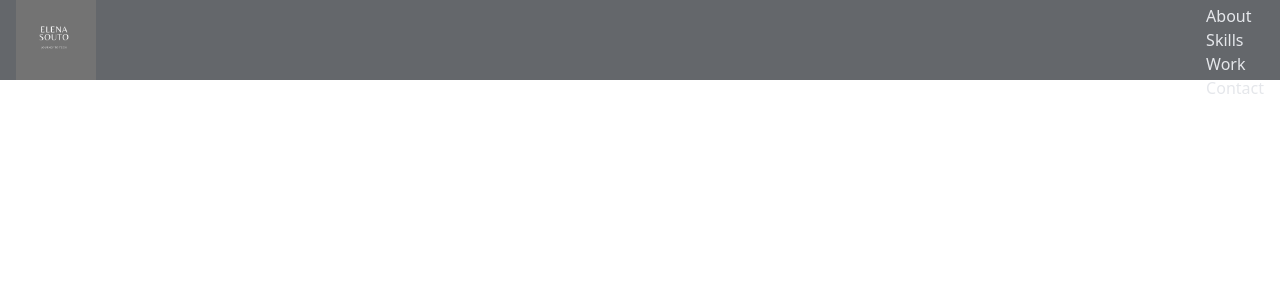
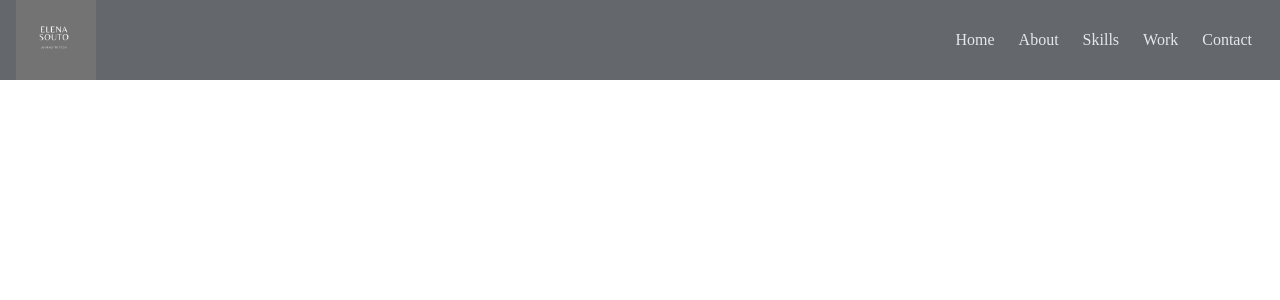
Before and after one commit to newcoder09/portfolio01, a React (Create React App) app: page / in a window 1280 px wide. Shown: the top 300 px of the page. Built offline with nearby package versions, Linux system fonts and the light colour scheme.

Commit message:
hamburger bar added

```diff
--- a/src/components/Navbar.jsx
+++ b/src/components/Navbar.jsx
@@ -1,15 +1,19 @@
-import React from 'react'
-import {FaBars, FaTimes} from 'react-icons/fa';
+import React, {useState} from 'react'
+import {FaBars, FaTimes } from 'react-icons/fa';
 import Logo from '../assets/logo.png';
 
+
 const Navbar = () => {
+  const [nav, setNav]= useState(false)
+  const handleClick = () => setNav(!nav)
   return (
     <div className='fixed w-full h-[80px] flex justify-between items-center px-4 bg-[#64676b] text-gray-200'>
     <div>
     <img src={Logo} alt="Logo Image" style={{width: '80px'}} />
     </div>
-    <div>
-      <ul>
+
+    <div className='hidden md:flex'>
+      <ul className='flex'>
       <li>Home</li>
       <li>About</li>
       <li>Skills</li>
@@ -17,8 +21,39 @@ const Navbar = () => {
       <li>Contact</li>
     </ul>
     </div>
-    </div>
-  );
-};
 
-export default Navbar
+    {/* show only when screen is middle opened, z-10 hamburger button*/}
+
+<div onClick={handleClick} className='md:hidden z-10'>
+  <FaBars/>
+</div>
+
+
+<ul className={!nav ? 'hidden' : 'absolute top-0 left-0 w-full h-screen bg-[#64676b] flex flex-col justify-center items-center'}>
+
+      <li className='py-6 text -3xl'>Home</li>
+      <li className='py-6 text -3xl'>About</li>
+      <li className='py-6 text -3xl'>Skills</li>
+      <li className='py-6 text -3xl'>Work</li>
+      <li className='py-6 text -3xl'>Contact</li>
+    </ul>
+
+
+<div className='hidden'>
+
+</div>
+
+
+
+
+   </div>
+
+
+
+
+
+
+);
+  };
+
+export default Navbar;
--- a/src/index.css
+++ b/src/index.css
@@ -1,3 +1,18 @@
 @tailwind base;
 @tailwind components;
 @tailwind utilities;
+
+
+@import url('https://fonts.googleapis.com/css2?family=Raleway:wght@300;400;500;600;700;800;900&display=swap');
+
+
+/* to everything this applies */
+@layer base {
+    body {
+        @apply font-[Raleway];
+    }
+    li {
+        @apply px-3;
+        @apply cursor-pointer;
+    }
+    }
```
